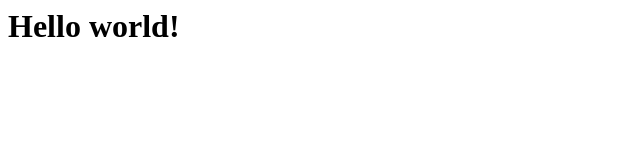
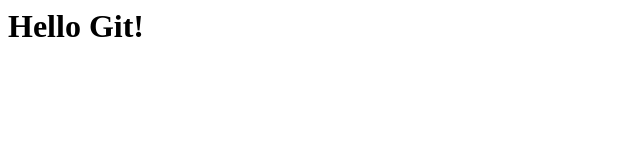
Before and after one commit to trs-25/sample-repo-01, a plain HTML site: page index.html in a window 1280 px wide. Shown: the whole page, without its empty margins (0-640 px from the left). Drawn offline with Linux system fonts and the light colour scheme.

Commit message:
Update index.html

```diff
--- a/index.html
+++ b/index.html
@@ -1,5 +1,5 @@
 <html>
     <h1>
-        Hello world!
+        Hello Git!
     </h1>
 </html>
```
